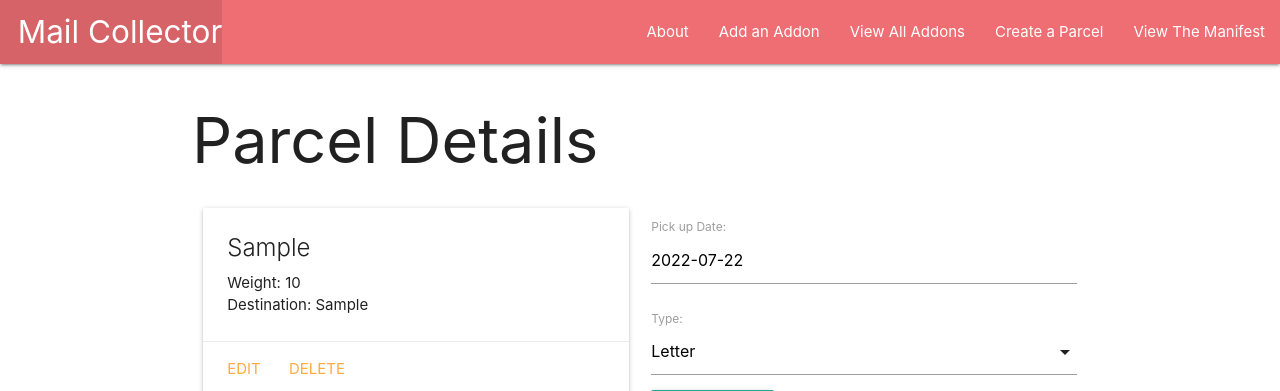
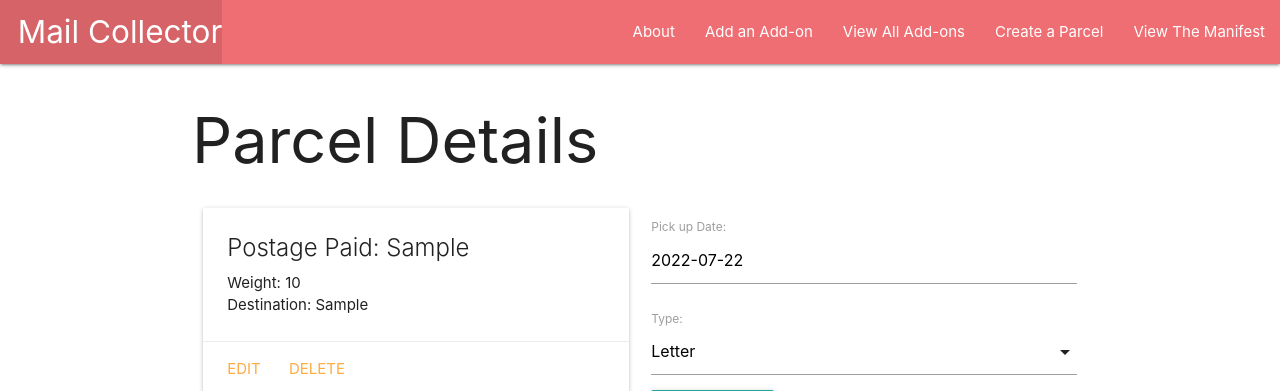
Before and after one commit to dominikconway/mail_collector, a Django app: page /parcels/1/ in a window 1280 px wide. Shown: the top 391 px of the page. Run offline with Django 4.2, Linux system fonts and the light colour scheme; tables that the repository leaves empty hold one stand-in row (values such as "Sample post").

Commit message:
fixes spacing / final

```diff
--- a/main_app/templates/base.html
+++ b/main_app/templates/base.html
@@ -19,8 +19,8 @@
         </ul>
         <ul class="right">
           <li><a href="/about">About</a></li>
-          <li><a href="{% url 'addons_create' %}">Add an Addon</a></li>
-          <li><a href="{% url 'addons_index' %}">View All Addons</a></li>
+          <li><a href="{% url 'addons_create' %}">Add an Add-on</a></li>
+          <li><a href="{% url 'addons_index' %}">View All Add-ons</a></li>
           <li><a href="{% url 'parcels_create' %}">Create a Parcel</a></li>
           <li><a href="/parcels">View The Manifest</a></li>
         </ul>
--- a/main_app/templates/parcels/detail.html
+++ b/main_app/templates/parcels/detail.html
@@ -7,7 +7,7 @@
   <div class="col s6">
     <div class="card">
       <div class="card-content">
-        <span class="card-title">{{ parcel.postage }}</span>
+        <span class="card-title">Postage Paid: {{ parcel.postage }}</span>
         <p>Weight: {{ parcel.weight }}</p>
         <p>Destination: {{ parcel.destination }}</p>
       </div>
@@ -16,7 +16,6 @@
         <a href="{% url 'parcels_update' parcel.id %}">Delete</a>
       </div>
     </div>
-    <!-- Insert photo markup below this comment -->
     {% for photo in parcel.photo_set.all %}
       <img class="responsive-img card-panel" src="{{photo.url}}" alt="parcel image" />
     {% empty %}
@@ -53,7 +52,7 @@
 <hr>
 <div class="row">
 	<div class="col s6">
-		<h3>{{ parcel.postage }}'s Addons</h3>
+		<h3>{{ parcel.postage }}'s Add-ons</h3>
     {% if parcel.addons.count %}
       {% for addon in parcel.addons.all %}
         <div class="card">
@@ -65,12 +64,12 @@
         </div>
       {% endfor %}
     {% else %}
-      <h5>No Addons :(</h5>
+      <h5>No Add-ons :(</h5>
     {% endif %}
   </div>
   <!-- Available toys will come after this line -->
   <div class="col s6">
-    <h3>Available Addons</h3>
+    <h3>Available Add-ons</h3>
     {% if addons.count %}
       {% for addon in addons.all %}
         <div class="card">
@@ -88,7 +87,7 @@
         </div>
       {% endfor %}
     {% else %}
-      <h5>{{parcel.postage}} Already Has All Addons Available</h5>
+      <h5>{{parcel.postage}} Already Has All Add-ons Available</h5>
     {% endif %}
   </div>
 </div>
--- a/main_app/templates/parcels/index.html
+++ b/main_app/templates/parcels/index.html
@@ -1,7 +1,7 @@
 {% extends 'base.html' %}
 {% block content %}
 
-<h1>Parcel List</h1>
+<h1>The Manifest</h1>
 
 {% for parcel in parcels %}
   <div class="card">
--- a/main_app/views.py
+++ b/main_app/views.py
@@ -23,9 +23,6 @@ import boto3
 S3_BASE_URL = 'https://s3-us-west-1.amazonaws.com/'
 BUCKET = 'mail-collector-dc'
 
-
-
-
 #Class Based Views
 class ParcelCreate(CreateView):
     model = Parcel
@@ -40,7 +37,6 @@ class ParcelDelete(DeleteView):
     model = Parcel
     success_url = '/parcels/'
 
-####################
 def home(request):
     return render(request, 'home.html')
 
```
